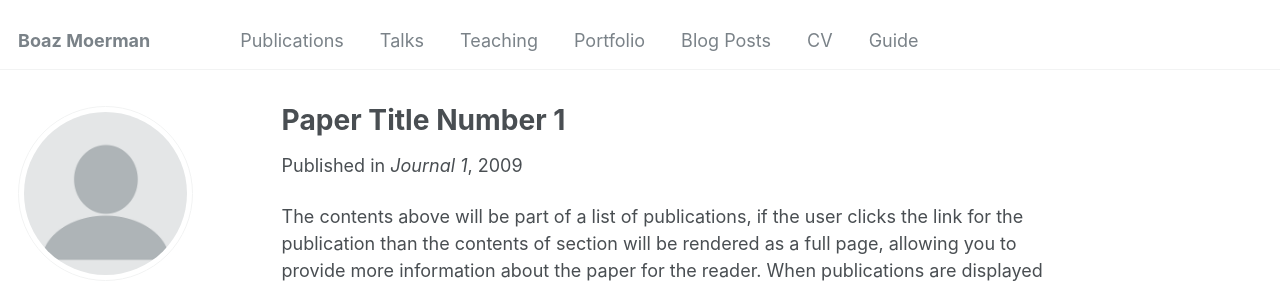
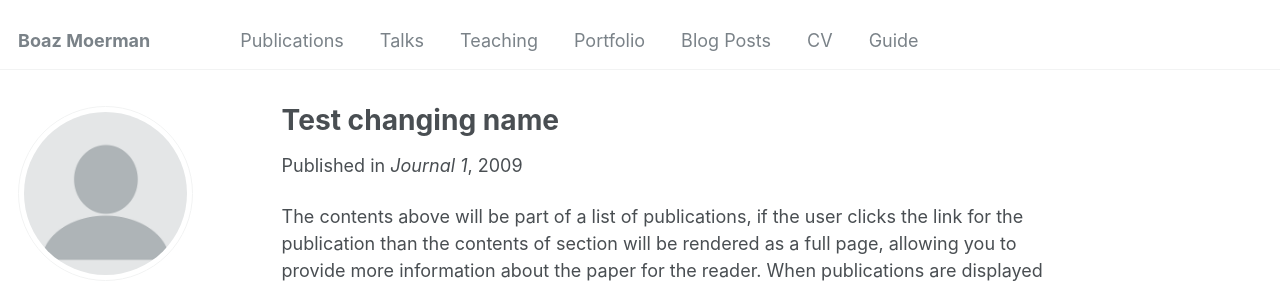
Before and after one commit to BoazMoerman/BoazMoerman.github.io, a Jekyll site: the page built from _publications/2009-10-01-paper-title-number-1.md, in a window 1280 px wide and 1107 px high. Shown: the top 288 px of the window. Built offline with Jekyll 4.4.1, drawn with Linux system fonts in a browser that asks for light colours; some web fonts are replaced.

Commit message:
Update 2009-10-01-paper-title-number-1.md

```diff
--- a/_publications/2009-10-01-paper-title-number-1.md
+++ b/_publications/2009-10-01-paper-title-number-1.md
@@ -1,5 +1,5 @@
 ---
-title: "Paper Title Number 1"
+title: "Test changing name"
 collection: publications
 permalink: /publication/2009-10-01-paper-title-number-1
 excerpt: 'This paper is about the number 1. The number 2 is left for future work.'
```
